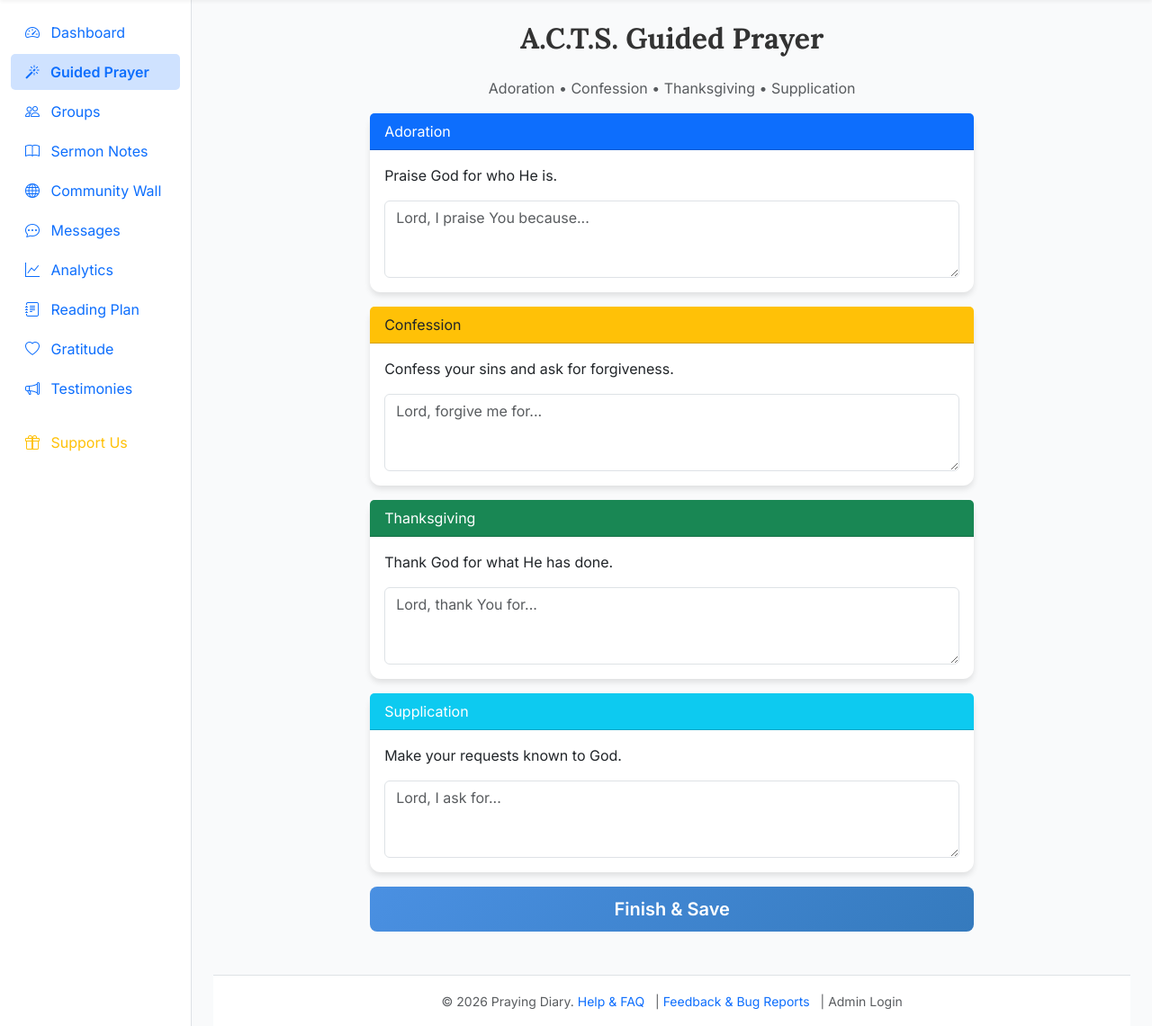
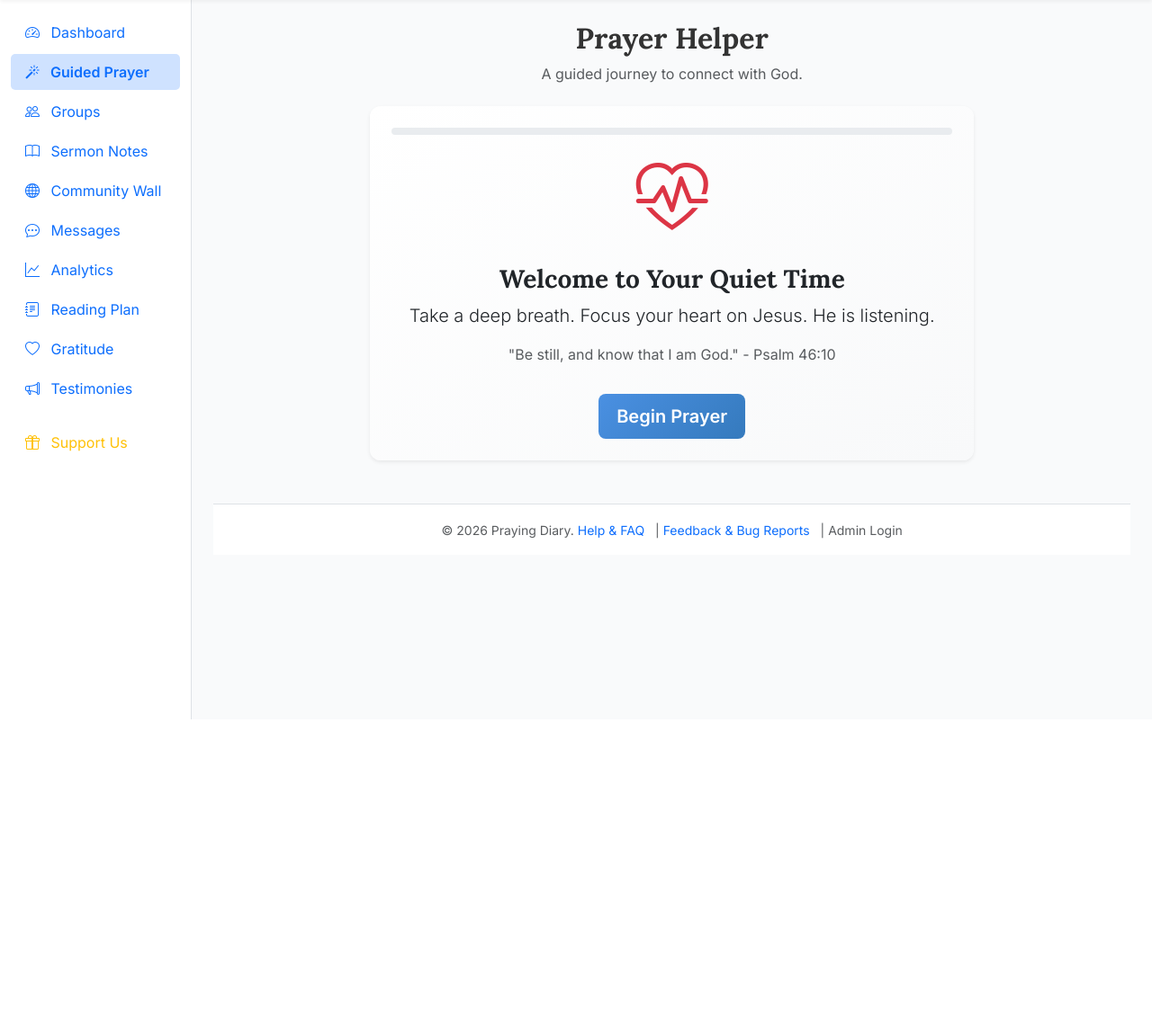
Before and after one commit to arm00pv/pray, a Flask app: page /guide/ in a window 1280 px wide. Shown: the part 58-1199 px from the top of the page at 90% size. After the commit the page ends 858 px from the top, so only its background shows below. Run offline with Flask 3, Linux system fonts and the light colour scheme; a user stored in the database is signed in; tables that the repository leaves empty hold one stand-in row (values such as "Sample post").

Commit message:
Enhance Prayer Wizard and Sermon Notes features
- Updated Prayer Wizard (`/guide`) to use a more conversational, guided "My Prayer Journey" flow with scripture helpers for each step (Praise, Repentance, Gratitude, Requests).
- Enhanced Sermon Notes (`/sermons/add`) to include "Key Takeaways" and "Tags" fields for better organization.
- Updated `messages.po` and recompiled translations to support the new wizard prompts and fields in Spanish.
- Verified tests pass.

Co-authored-by: arm00pv <207780510+arm00pv@users.noreply.github.com>

```diff
--- a/routes/guide_routes.py
+++ b/routes/guide_routes.py
@@ -9,7 +9,7 @@ guide_bp = Blueprint('guide', __name__, url_prefix='/guide')
 @guide_bp.route('/')
 @login_required
 def acts_wizard():
-    return render_template('guide/acts.html')
+    return render_template('prayer_guide.html') # Use the better template
 
 @guide_bp.route('/submit', methods=['POST'])
 @login_required
@@ -19,11 +19,12 @@ def submit_acts():
     thanksgiving = request.form.get('thanksgiving', '')
     supplication = request.form.get('supplication', '')
 
-    content = "ACTS Prayer:\n\n"
-    if adoration: content += f"Adoration: {adoration}\n"
-    if confession: content += f"Confession: {confession}\n"
-    if thanksgiving: content += f"Thanksgiving: {thanksgiving}\n"
-    if supplication: content += f"Supplication: {supplication}\n"
+    # Protestant-friendly formatting
+    content = "My Prayer Journey:\n\n"
+    if adoration: content += f"🙌 Praise: {adoration}\n"
+    if confession: content += f"🛐 Repentance: {confession}\n"
+    if thanksgiving: content += f"🙏 Gratitude: {thanksgiving}\n"
+    if supplication: content += f"🤲 Requests: {supplication}\n"
 
     entry = PrayerEntry(user_id=current_user.id, content=content)
 
--- a/templates/prayer_guide.html
+++ b/templates/prayer_guide.html
@@ -3,57 +3,91 @@
 {% block content %}
 <div class="row justify-content-center">
     <div class="col-md-8 text-center">
-        <h2>{{ _('Guided Prayer: A.C.T.S.') }}</h2>
-        <div id="prayer-wizard" class="card mt-4 p-4 shadow-sm">
-            <div class="progress mb-4" style="height: 5px;">
-                <div id="progress-bar" class="progress-bar" role="progressbar" style="width: 0%;"></div>
+        <h2>{{ _('Prayer Helper') }}</h2>
+        <p class="text-muted">{{ _('A guided journey to connect with God.') }}</p>
+
+        <div id="prayer-wizard" class="card mt-4 p-4 shadow-sm border-0" style="background: linear-gradient(to bottom right, #ffffff, #f8f9fa);">
+            <div class="progress mb-4" style="height: 8px; border-radius: 4px;">
+                <div id="progress-bar" class="progress-bar bg-primary" role="progressbar" style="width: 0%;"></div>
             </div>
 
-            <form action="{{ url_for('entry.submit_guide') }}" method="POST">
+            <form action="{{ url_for('guide.submit_acts') }}" method="POST">
                 <input type="hidden" name="csrf_token" value="{{ csrf_token() }}"/>
-                <div id="step-0" class="step active">
-                    <h3>{{ _('Welcome') }}</h3>
-                    <p class="lead">{{ _('Take a moment to silence your heart.') }}</p>
-                    <button type="button" class="btn btn-primary btn-lg" onclick="nextStep(1)">{{ _('Begin') }}</button>
+
+                <!-- Welcome Step -->
+                <div id="step-0" class="step active animate-fade-in">
+                    <div class="mb-4">
+                        <i class="bi bi-heart-pulse text-danger display-1"></i>
+                    </div>
+                    <h3>{{ _('Welcome to Your Quiet Time') }}</h3>
+                    <p class="lead">{{ _('Take a deep breath. Focus your heart on Jesus. He is listening.') }}</p>
+                    <blockquote class="blockquote mt-3">
+                        <p class="mb-0 fs-6 text-muted">"{{ _('Be still, and know that I am God.') }}" - Psalm 46:10</p>
+                    </blockquote>
+                    <button type="button" class="btn btn-primary btn-lg mt-3" onclick="nextStep(1)">{{ _('Begin Prayer') }}</button>
                 </div>
 
-                <div id="step-1" class="step d-none">
-                    <h3>{{ _('Adoration') }}</h3>
-                    <p>{{ _('Praise God for who He is.') }}</p>
+                <!-- Adoration (Praise) -->
+                <div id="step-1" class="step d-none animate-fade-in">
+                    <h3>🙌 {{ _('Praise') }} (Adoration)</h3>
+                    <p>{{ _('Start by focusing on who God is. Praise Him for His attributes.') }}</p>
+
+                    <div class="alert alert-info py-2">
+                        <small><strong>{{ _('Scripture Helper:') }}</strong> "Great is the Lord and most worthy of praise; his greatness no one can fathom." - Psalm 145:3</small>
+                    </div>
+
                     <div class="mb-3">
-                        <textarea class="form-control" id="text-adoration" name="adoration" rows="3" placeholder="{{ _('Lord, I praise you for...') }}"></textarea>
+                        <textarea class="form-control" id="text-adoration" name="adoration" rows="4" placeholder="{{ _('Lord, You are mighty, loving, and faithful because...') }}"></textarea>
                     </div>
-                    <button type="button" class="btn btn-secondary" onclick="nextStep(0)">{{ _('Back') }}</button>
-                    <button type="button" class="btn btn-primary" onclick="nextStep(2)">{{ _('Next: Confession') }}</button>
+                    <button type="button" class="btn btn-outline-secondary" onclick="nextStep(0)">{{ _('Back') }}</button>
+                    <button type="button" class="btn btn-primary" onclick="nextStep(2)">{{ _('Next: Repentance') }}</button>
                 </div>
 
-                <div id="step-2" class="step d-none">
-                    <h3>{{ _('Confession') }}</h3>
-                    <p>{{ _('Confess your sins and ask for forgiveness.') }}</p>
+                <!-- Confession (Repentance) -->
+                <div id="step-2" class="step d-none animate-fade-in">
+                    <h3>🛐 {{ _('Repentance') }} (Confession)</h3>
+                    <p>{{ _('Humbly admit your shortcomings. God is faithful to forgive.') }}</p>
+
+                    <div class="alert alert-warning py-2">
+                        <small><strong>{{ _('Scripture Helper:') }}</strong> "If we confess our sins, he is faithful and just and will forgive us our sins..." - 1 John 1:9</small>
+                    </div>
+
                     <div class="mb-3">
-                        <textarea class="form-control" id="text-confession" name="confession" rows="3" placeholder="{{ _('Lord, forgive me for...') }}"></textarea>
+                        <textarea class="form-control" id="text-confession" name="confession" rows="4" placeholder="{{ _('Father, forgive me for...') }}"></textarea>
                     </div>
-                    <button type="button" class="btn btn-secondary" onclick="nextStep(1)">{{ _('Back') }}</button>
-                    <button type="button" class="btn btn-primary" onclick="nextStep(3)">{{ _('Next: Thanksgiving') }}</button>
+                    <button type="button" class="btn btn-outline-secondary" onclick="nextStep(1)">{{ _('Back') }}</button>
+                    <button type="button" class="btn btn-primary" onclick="nextStep(3)">{{ _('Next: Gratitude') }}</button>
                 </div>
 
-                <div id="step-3" class="step d-none">
-                    <h3>{{ _('Thanksgiving') }}</h3>
-                    <p>{{ _('Thank God for what He has done.') }}</p>
+                <!-- Thanksgiving (Gratitude) -->
+                <div id="step-3" class="step d-none animate-fade-in">
+                    <h3>🙏 {{ _('Gratitude') }} (Thanksgiving)</h3>
+                    <p>{{ _('Thank Him for what He has done in your life today.') }}</p>
+
+                    <div class="alert alert-success py-2">
+                        <small><strong>{{ _('Scripture Helper:') }}</strong> "Give thanks in all circumstances; for this is God's will for you in Christ Jesus." - 1 Thess 5:18</small>
+                    </div>
+
                     <div class="mb-3">
-                        <textarea class="form-control" id="text-thanksgiving" name="thanksgiving" rows="3" placeholder="{{ _('Thank you, Lord, for...') }}"></textarea>
+                        <textarea class="form-control" id="text-thanksgiving" name="thanksgiving" rows="4" placeholder="{{ _('Thank You, Lord, for Your blessings, especially...') }}"></textarea>
                     </div>
-                    <button type="button" class="btn btn-secondary" onclick="nextStep(2)">{{ _('Back') }}</button>
-                    <button type="button" class="btn btn-primary" onclick="nextStep(4)">{{ _('Next: Supplication') }}</button>
+                    <button type="button" class="btn btn-outline-secondary" onclick="nextStep(2)">{{ _('Back') }}</button>
+                    <button type="button" class="btn btn-primary" onclick="nextStep(4)">{{ _('Next: Requests') }}</button>
                 </div>
 
-                <div id="step-4" class="step d-none">
-                    <h3>{{ _('Supplication') }}</h3>
-                    <p>{{ _('Present your requests to God.') }}</p>
+                <!-- Supplication (Requests) -->
+                <div id="step-4" class="step d-none animate-fade-in">
+                    <h3>🤲 {{ _('Requests') }} (Supplication)</h3>
+                    <p>{{ _('Present your needs and the needs of others to Him.') }}</p>
+
+                    <div class="alert alert-primary py-2">
+                        <small><strong>{{ _('Scripture Helper:') }}</strong> "Do not be anxious about anything, but in every situation, by prayer and petition... present your requests to God." - Phil 4:6</small>
+                    </div>
+
                     <div class="mb-3">
-                        <textarea class="form-control" id="text-supplication" name="supplication" rows="3" placeholder="{{ _('Lord, I ask for...') }}"></textarea>
+                        <textarea class="form-control" id="text-supplication" name="supplication" rows="4" placeholder="{{ _('Lord, please help with...') }}"></textarea>
                     </div>
-                    <button type="button" class="btn btn-secondary" onclick="nextStep(3)">{{ _('Back') }}</button>
+                    <button type="button" class="btn btn-outline-secondary" onclick="nextStep(3)">{{ _('Back') }}</button>
                     <button type="submit" class="btn btn-success">{{ _('Finish & Save') }}</button>
                 </div>
             </form>
@@ -66,7 +100,7 @@
         document.querySelectorAll('.step').forEach(el => el.classList.add('d-none'));
         document.getElementById('step-' + step).classList.remove('d-none');
 
-        let progress = (step / 5) * 100;
+        let progress = (step / 4) * 100;
         document.getElementById('progress-bar').style.width = progress + '%';
     }
 </script>
```
Also changed, not shown: routes/sermon_routes.py (+9 -1 lines), templates/sermons/add.html (+11 -0 lines), translations/es/LC_MESSAGES/messages.po, 1 other file.
